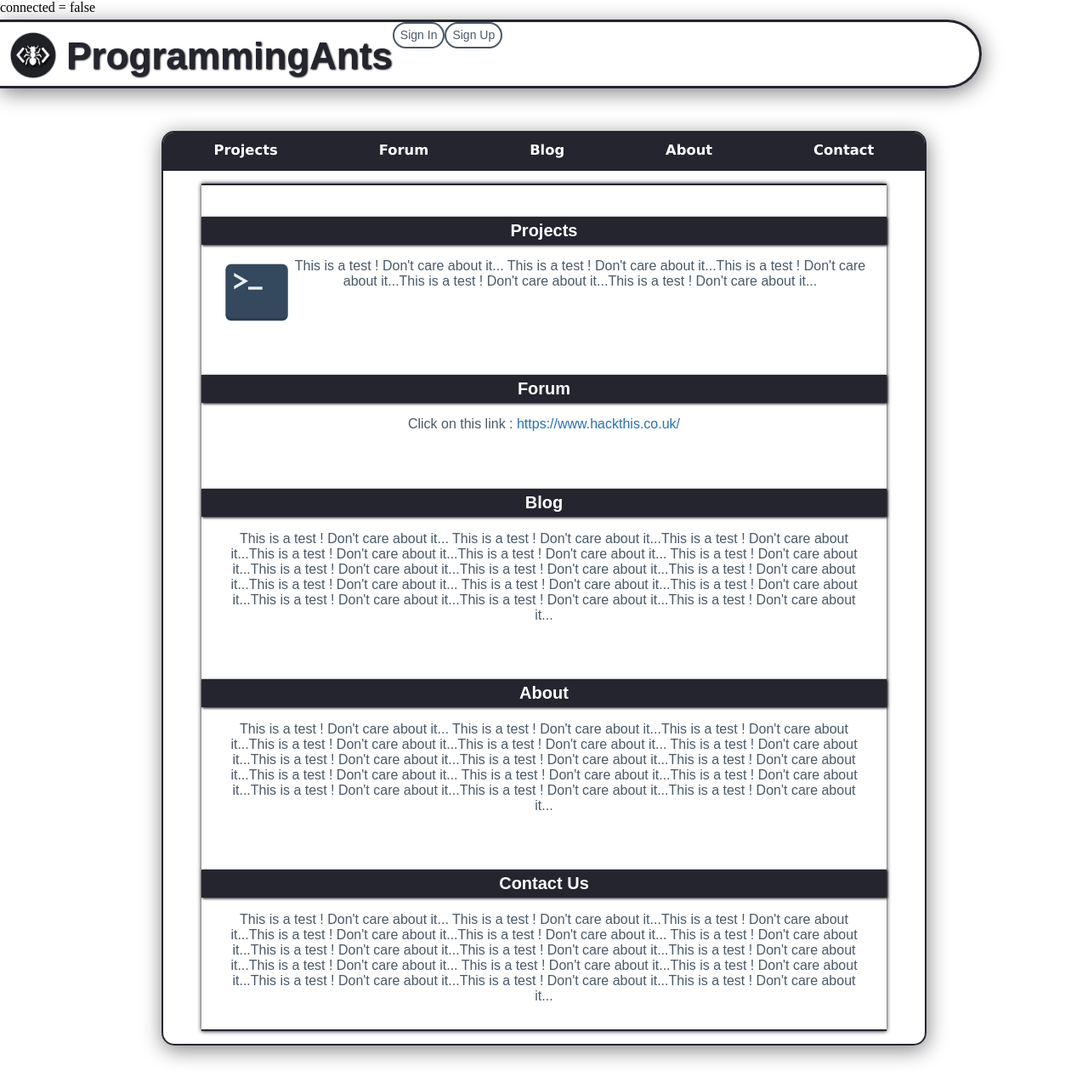
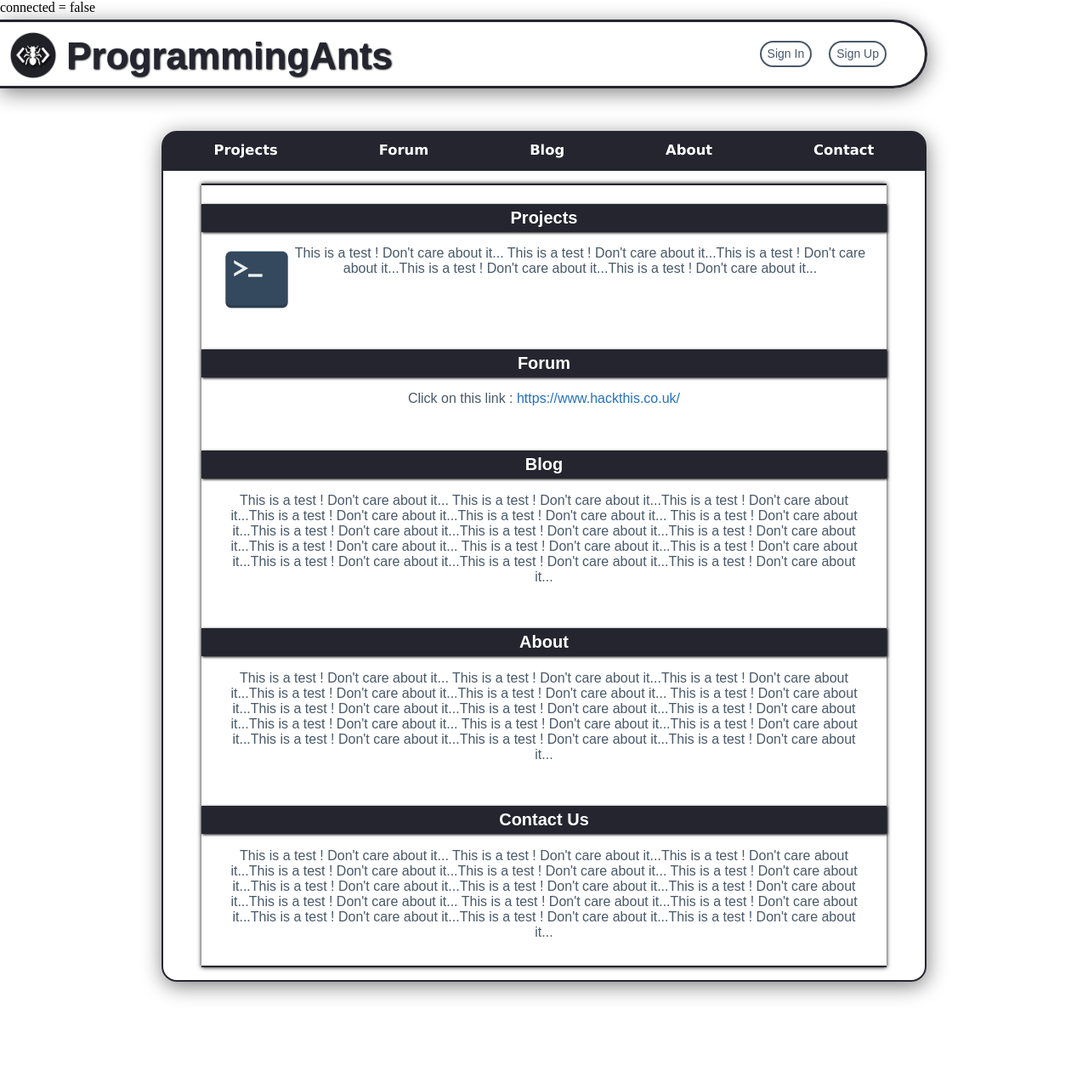
Before and after one commit to LaFourmiProgrammeuse/ProgressProject, a PHP site: page /html-php/home.php in a window 1280 px wide. Shown: the whole page at 85% size. After the commit the page ends 1175 px from the top, so only its background shows below. Run offline with PHP 8.4, Linux system fonts and the light colour scheme; some libraries are stand-ins or nearby versions.

Commit message:
19/07/2018
-Finalisation réamenagement header

```diff
--- a/ProgrammingAnts/css/home.css
+++ b/ProgrammingAnts/css/home.css
@@ -16,16 +16,12 @@ body {
 	/* HEADER */
 
 		header {
-			width: 100%;
-			height: auto;
-		}
-
-			#main {
 			display: flex;
+			justify-content: space-between;
 			margin-top: 5px;
 			height: 75px;
-				width: 90%;
-				min-width: 800px;
+			width: 85%;
+			min-width: 750px;
 			border-top: 3px solid;
 			border-right: 3px solid;
 			border-bottom: 3px solid;
@@ -55,12 +51,13 @@ body {
 
 					#main_items2 {
 						display: inline-flex;
-
+						width: auto;
+						margin-right: 45px;
 					}
 
 						#account {
 							display: inline-flex;
-
+							margin-top: 22px;
 						}
 
 						.identification, .disconnect {
@@ -80,6 +77,10 @@ body {
 							padding-right: 7px;
 						}
 
+						.identification:nth-child(2) {
+							margin-left: 20px;
+						}
+
 						.identification a, .disconnect a {
 							color: #495969;
 						}
@@ -95,7 +96,9 @@ body {
 							#user {
 								display: flex;
 								flex-direction: column;
-							align-self: flex-end;
+								margin-top: 6px;
+								margin-left: 20px;
+								align-items: center;
 							}
 
 							.user_image img {
@@ -106,6 +109,7 @@ body {
 							.username {
 								color: #495969;
 								font-family: Arial, Helvetica, "Liberation Sans", FreeSans, sans-serif;
+								font-size: 13px;;
 							}
 
 	/* SECTION */
@@ -114,7 +118,7 @@ body {
 			margin: 50px auto;
 			border: 2px solid;
 			border-color: #24252f;
-			border-radius: 15px;
+			border-radius: 18px;
 			height: auto;
 			width: 70%;
 			min-width: 610px;
@@ -171,7 +175,7 @@ body {
 			}
 
 			.article {
-				margin-top: 20px;
+				margin-top: 5px;
         margin-bottom: 20px;
 				width: 100%;
 			}
--- a/ProgrammingAnts/html-php/home.php
+++ b/ProgrammingAnts/html-php/home.php
@@ -23,7 +23,6 @@ echo 'connected = ' . $_SESSION['connected'] . '<br/>';
 
 	<body>
 		<header>
-			<div id="main">
 			<div id="main_items1">
 				<div class="main_element"><img src="../images/programming_ants.png" title="ProgramminAnts Logo"/></div>
 				<div class="main_element"><h1>ProgrammingAnts</h1></div>
@@ -42,8 +41,6 @@ echo 'connected = ' . $_SESSION['connected'] . '<br/>';
 						</div>
 				</div>
 		</div>
-
-
 	</header>
 
 		<section>
```
Lines whose indentation alone changed are shown as unchanged.
